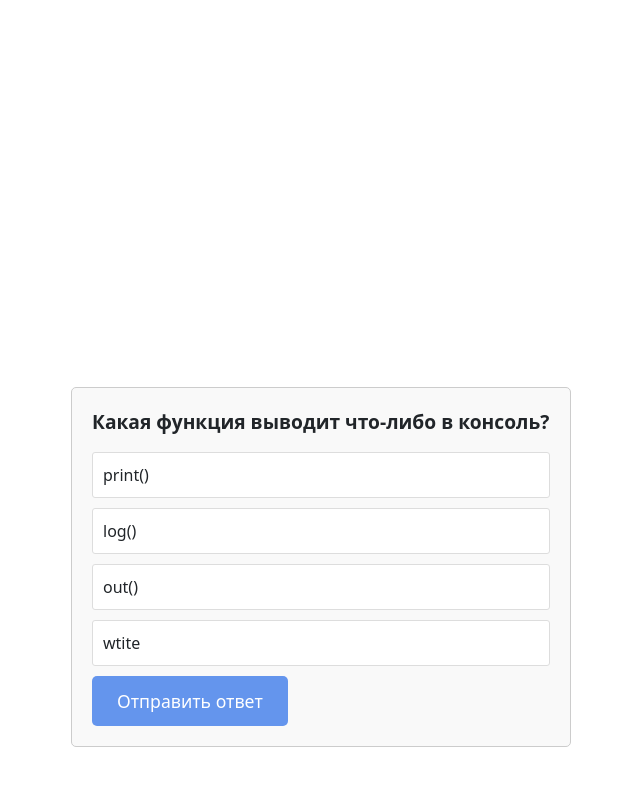
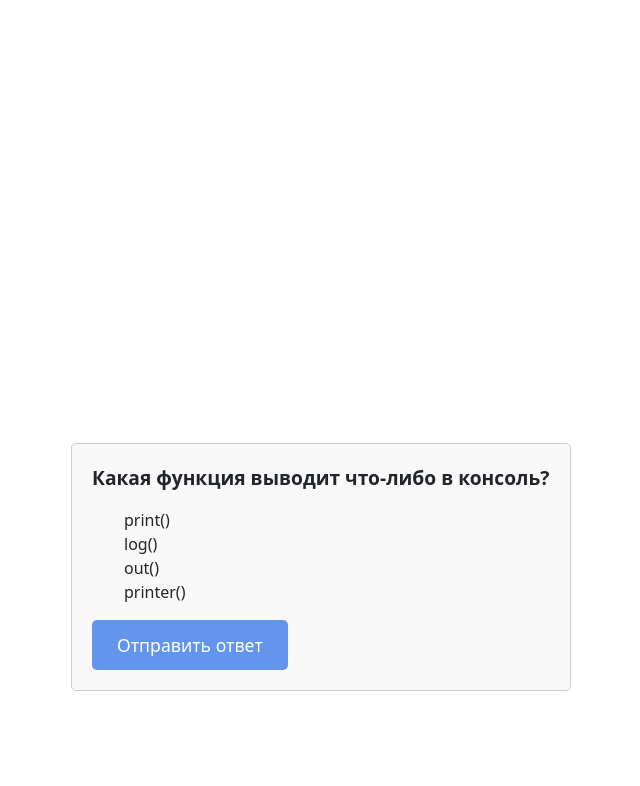
Before and after one commit to bananc4ik/pythonQuiz, a plain HTML site: page index.html in a window 1280 px wide. Both pictures are taken after a click on the button "Проверить". Shown: the whole page, without its empty margins (319-959 px from the left). Drawn offline with nearby package versions, Linux system fonts and the light colour scheme.

Commit message:
MY_UPDATE

```diff
--- a/index.html
+++ b/index.html
@@ -18,14 +18,14 @@
     </div>
 
     <div id="question_box">
-        <p id="question_title">Какая функция выводит что-либо в консоль?</p>
+        <p id="question_title"></p>
 
-        <div id="question_options">
-            <p onclick="reaction(event)">print()</p>
-            <p onclick="reaction(event)">log()</p>
-            <p onclick="reaction(event)">out()</p>
-            <p onclick="reaction(event)">wtite</p>
-        </div>
+        <ul id="question_options">
+            <li onclick="reaction(event)"></li>
+            <li onclick="reaction(event)"></li>
+            <li onclick="reaction(event)"></li>
+            <li onclick="reaction(event)"></li>
+        </ul>
         <button id="question_but">Отправить ответ</button>
     </div>
 
--- a/main.js
+++ b/main.js
@@ -1,31 +1,38 @@
-let started_box = document.getElementById("started_box");
+let question_list = document.getElementById("question_options");
+let object = [
+    {
+        question:"Какая функция выводит что-либо в консоль?",
+        options:["print()","log()","out()","printer()"],
+        correct:0
+    }
+];
+
+let question_number = 0;
+let question_title = document.getElementById("question_title");
+question_title.textContent = object[question_number].question;
+
+let question_list_child = question_list.children;
+console.log(object[0].options);
+
+let index = 0;
+object[0].options.forEach(element => {
+
+    let a = question_list_child[index]
+    a.textContent = element;
+    index += 1
+    console.log(a);
+
+});
+
+
+
+
+
+
 let started_button = document.getElementById("started_button");
 let question_box = document.getElementById("question_box");
 started_button.addEventListener("click", function (event) {
     started_box.style.visibility = "collapse";
     question_box.style.visibility = "visible";
 
-
 });
-let user_score = "";
-let question_options = document.getElementById("question_options");
-let question_buttons = question_options.getElementsByTagName("p");
-function reaction (event) {
-    for (let n = 0; n < question_buttons.length; n++) {
-        question_buttons[n].style.border = "1px solid #dddddd";
-        event.target.style.border = "1px solid #0659F3";
-
-    }
-}
-question_but.addEventListener("click", function (event) {
-    for (let j = 0; j < question_buttons.length; j++) {
-        if (question_buttons[j].style.border = "1px solid #0659F3") {
-            console.log("aaaaa");
-
-
-        }
-
-    }
-
-
-})
```
